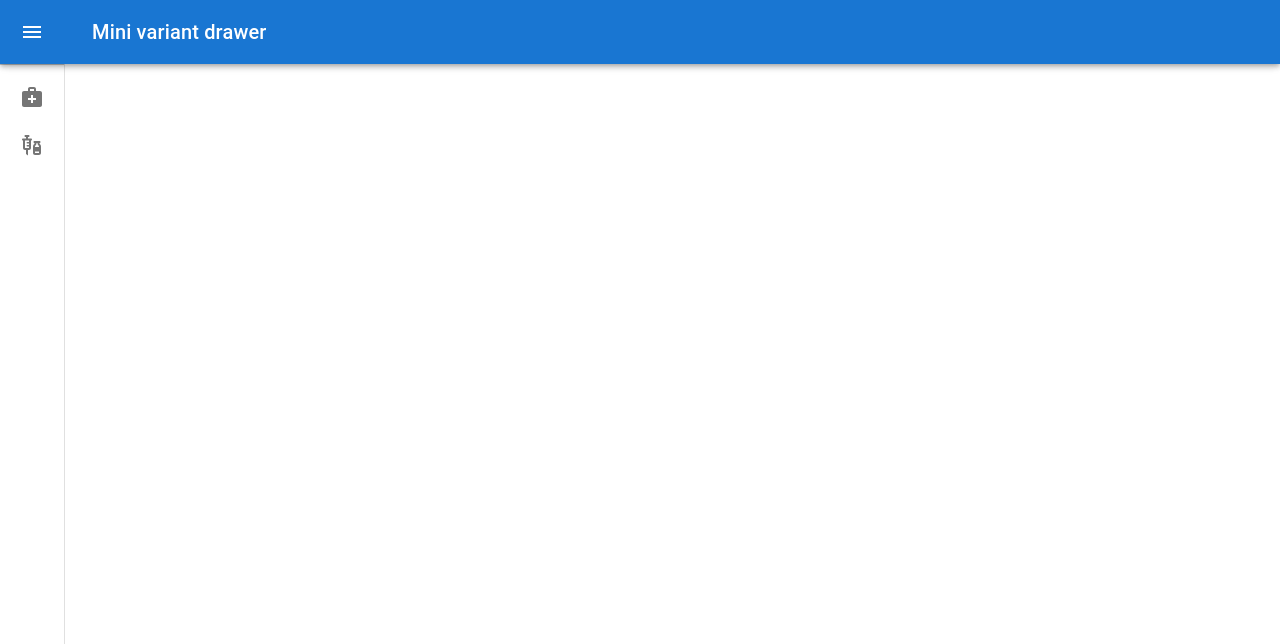
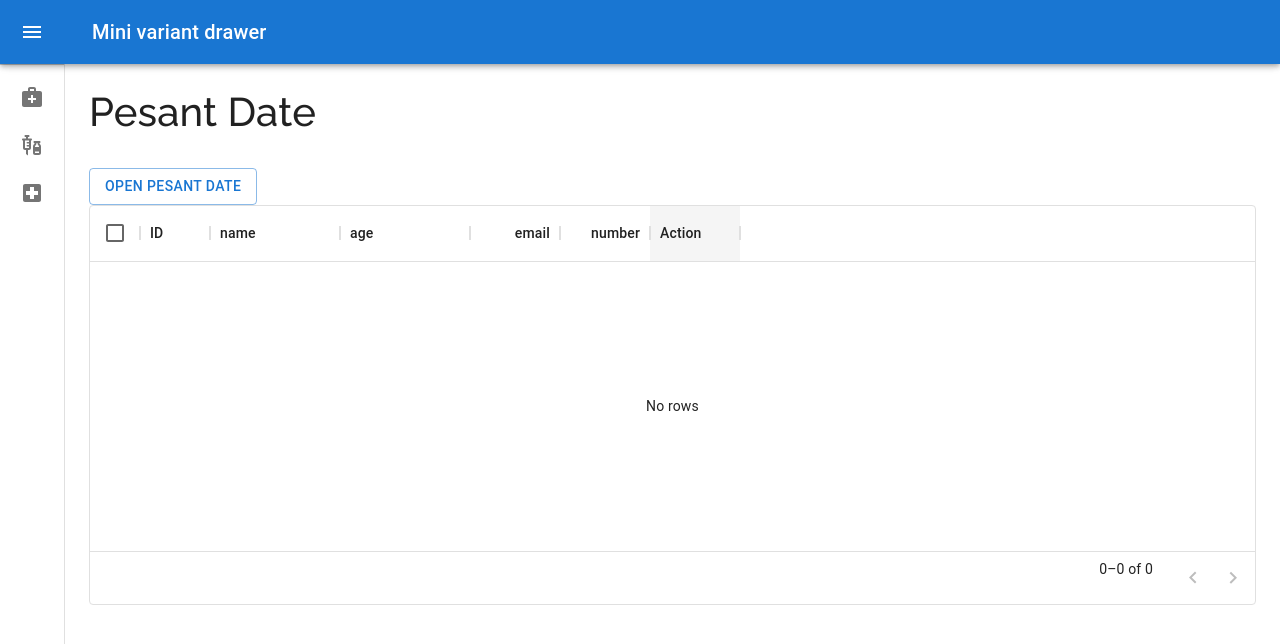
Before and after one commit to urmiljoshi/cityhospitl, a React (Create React App) app: page /pesant in a window 1280 px wide. Shown: the top 644 px of the page. Built offline with nearby package versions, Linux system fonts and the light colour scheme.

Commit message:
2-10-Pesant-date

```diff
--- a/src/Admin/componets/Layout.js
+++ b/src/Admin/componets/Layout.js
@@ -21,7 +21,7 @@ import MailIcon from '@mui/icons-material/Mail';
 import MedicalServicesIcon from '@mui/icons-material/MedicalServices';
 import { NavLink } from 'react-router-dom';
 import VaccinesIcon from '@mui/icons-material/Vaccines';
-
+import LocalHospitalIcon from '@mui/icons-material/LocalHospital';
 const drawerWidth = 240;
 
 const openedMixin = (theme) => ({
@@ -103,7 +103,9 @@ export default function Layout({children}) {
 
     let MedicinAdmin = [
         { name : 'MedicinAdmin', icon :<MedicalServicesIcon/>, to :'/MedicinAdmin' },
-        { name : 'DoctorsAdmin', icon :<VaccinesIcon/>, to :'/DoctorsAdmin' }]
+        { name : 'DoctorsAdmin', icon :<VaccinesIcon/>, to :'/DoctorsAdmin' },
+        { name : 'Pesant', icon :<LocalHospitalIcon/>, to :'/Pesant' }
+      ]
   return (
     <Box sx={{ display: 'flex' }}>
       <CssBaseline />
--- a/src/App.js
+++ b/src/App.js
@@ -16,7 +16,7 @@ import Medicine from './conteinars/Medicine/Medicine';
 import MedicinAdmin from './Admin/conteinars/MedicinAdmin';
 import Layout from './Admin/componets/Layout';
 import DoctorsAdmin from './Admin/conteinars/DoctorsAdmin';
-
+import pesant from './conteinars/pesant/Pesant';
 // const HWL = Loading(Home)
  function App() {
 
@@ -65,6 +65,7 @@ import DoctorsAdmin from './Admin/conteinars/DoctorsAdmin';
         <Switch>
             <Route exact path={'/MedicinAdmin'} component={MedicinAdmin}/>
             <Route exact path={'/DoctorsAdmin'} component={DoctorsAdmin}/>
+            <Route exact path={'/pesant'} component={pesant}/>
         </Switch>
       </Layout>
     </div>
--- /dev/null
+++ b/src/conteinars/pesant/Pesant.js
@@ -0,0 +1,264 @@
+import React from 'react';
+import Button from '@mui/material/Button';
+import TextField from '@mui/material/TextField';
+import Dialog from '@mui/material/Dialog';
+import DialogActions from '@mui/material/DialogActions';
+import DialogContent from '@mui/material/DialogContent';
+import DialogContentText from '@mui/material/DialogContentText';
+import DialogTitle from '@mui/material/DialogTitle';
+import LocalHospitalIcon from '@mui/icons-material/LocalHospital';
+// import { useState } from 'react';
+import { Form, Formik, useFormik } from 'formik';
+import * as yup from 'yup';
+import IconButton from '@mui/material/IconButton';
+import DeleteIcon from '@mui/icons-material/Delete';
+import ModeIcon from '@mui/icons-material/Mode';
+import { Update } from '@mui/icons-material';
+import { DataGrid } from '@mui/x-data-grid';
+import { useEffect , useState } from 'react';
+
+function Pesant(props) {
+    const [open, setOpen] = useState(false);
+    const [dopen, setdOpen] = React.useState(false);
+    const [data, setData] = useState([]);
+    const [did, setdid] = React.useState(false)
+    const [update, setUpdate] = useState()
+
+    const localDataFun = () => {
+        let localData = JSON.parse(localStorage.getItem("Pesant"));
+        if (localData !== null) {
+            setData(localData);
+        }
+
+    }
+    useEffect(() => {
+        localDataFun();
+    }, [])
+
+
+    const handleClickOpen = () => {
+        setOpen(true);
+        setUpdate(false);
+        formik.resetForm();
+    };
+
+    const handleDelete = (data) => {
+        setdOpen(true)
+        setdid(data.id)
+    }
+
+
+    const handleEdit = (data) => {
+        setOpen(true);
+        console.log(data);
+        formik.setValues(data)
+        setUpdate(true);
+    }
+
+    const handleDeleteData = () => {
+
+        let localData = JSON.parse(localStorage.getItem("Pesant"))
+        let Ddata = localData.filter((l) => l.id !== did)
+
+        localStorage.setItem("Pesant", JSON.stringify(Ddata))
+        setData(Ddata)
+        setdOpen(false)
+
+        console.log(Ddata);
+    }
+
+    const handleClose = () => {
+        setOpen(false);
+        setUpdate(false);
+        formik.resetForm(false);
+    };
+
+    const handleadd = (values) => {
+        let localData = JSON.parse(localStorage.getItem("Pesant"))
+        let id = Math.floor(Math.random() * 1000);
+        let data = { id: id, ...values }
+        console.log(localData, data);
+        if (localData === null) {
+            localStorage.setItem("Pesant", JSON.stringify([data]))
+        } else {
+            localData.push(data);
+            localStorage.setItem("Pesant", JSON.stringify(localData))
+        }
+        setOpen(false);
+        localDataFun();
+
+        formik.resetForm();
+    }
+    let schema = yup.object().shape({
+        name: yup.string().required('please enter name'),
+        age: yup.number().required('please Enter age'),
+        email: yup.string().required('please Enter Email'),
+        number: yup.number().required('please Enter Number'),
+    });
+    const formik = useFormik({
+        validationSchema: schema,
+        initialValues: {
+            name: '',
+            age: '',
+            email: '',
+            number: '',
+        },
+        onSubmit: values => {
+            if (update) {
+                handleUpdateData(values);
+            } else {
+                handleadd(values);
+            }
+        },
+    });
+    const handleUpdateData = (values) => {
+        const localData = JSON.parse(localStorage.getItem("Pesant"))
+        let uData = localData.map((l) => {
+            if (l.id == values.id) {
+                return values
+            } else {
+                return l;
+            }
+        })
+
+        setData(uData);
+        localStorage.setItem("Pesant", JSON.stringify(uData));
+        handleClose();
+    }
+
+    const columns = [
+        { field: 'id', headerName: 'ID', width: 70 },
+        { field: 'name', headerName: 'name', width: 130 },
+        { field: 'age', headerName: 'age', width: 130 },
+        {
+            field: 'email',
+            headerName: 'email',
+            type: 'number',
+            width: 90,
+        },
+        {
+            field: 'number',
+            headerName: 'number',
+            type: 'number',
+            width: 90,
+        },
+        {
+            field: '',
+            headerName: 'Action',
+            width: 90,
+            renderCell: (params) => (
+                <>
+                    <IconButton aria-label="delete" onClick={() => handleDelete(params.row)}>
+                        <DeleteIcon />
+                    </IconButton>
+                    <IconButton aria-label="Edit" onClick={() => handleEdit(params.row)}>
+                        <ModeIcon />
+                    </IconButton>
+                </>
+            )
+
+        },
+    ];
+
+    const { handleChange, handleSubmit, errors, values , touched, handleBlur } = formik;
+    return (
+        <div>
+            <h1>Pesant Date</h1>
+            <br />
+            <div>
+                <Button variant="outlined" onClick={handleClickOpen}>
+                    Open Pesant Date
+                </Button>
+                <div style={{ height: 400, width: '100%' }}>
+                    <DataGrid
+                        rows={data}
+                        columns={columns}
+                        pageSize={5}
+                        rowsPerPageOptions={[5]}
+                        checkboxSelection
+                    />
+                </div>
+                <Dialog open={open} onClose={handleClose}>
+                    <DialogTitle>pesant</DialogTitle>
+                    <Formik values={formik}>
+                        <Form onSubmit={handleSubmit}>
+                            <DialogContent>
+                                <TextField
+
+                                    margin="dense"
+                                    id="name"
+                                    label="name"
+                                    name="name"
+                                    fullWidth
+                                    variant="standard"
+                                    value={values.name}
+                                    onChange={handleChange}
+                                    onBlur={handleBlur}
+
+                                />
+                                <p>{errors.name && touched.name ? errors.name : ''}</p>
+
+                                <TextField
+
+                                    margin="dense"
+                                    id="email"
+                                    name="email"
+                                    label="email"
+                                    fullWidth
+                                    variant="standard"
+                                    value={values.email}
+                                    onChange={handleChange}
+                                    onBlur={handleBlur}
+
+                                />
+                                <p>{errors.email && touched.email ? errors.email : ''}</p>
+                                <TextField
+
+                                    margin="dense"
+                                    id="age"
+                                    label="age"
+                                    name="age"
+                                    fullWidth
+                                    variant="standard"
+                                    value={values.age}
+                                    onChange={handleChange}
+                                    onBlur={handleBlur}
+
+
+                                />
+                                <p>{errors.age && touched.age ? errors.age : ''}</p>
+                                <TextField
+
+                                    margin="dense"
+                                    id="Number"
+                                    label="Number"
+                                    name="number"
+                                    fullWidth
+                                    variant="standard"
+                                    value={values.number}
+                                    onChange={handleChange}
+                                    onBlur={handleBlur}
+
+                                />
+                                <p>{errors.number && touched.number ? errors.number : ''}</p>
+                                <DialogActions>
+                                    <Button onClick={handleClose}>Cancel</Button>
+                                    <Button type='submit'>{update ? "Update" :  "Add Pesant Date"}</Button>
+                                </DialogActions>
+                            </DialogContent>
+                        </Form>
+                    </Formik>
+                </Dialog>
+                <Dialog open={dopen} onClose={handleClose}>
+                    <DialogTitle>Delete Pesant Date </DialogTitle>
+                    <DialogActions>
+                        <Button onClick={handleClose}>No</Button>
+                        <Button onClick={() => handleDeleteData()}>Yes </Button>
+                    </DialogActions>
+                </Dialog>
+            </div>
+        </div>
+    );
+}
+
+export default Pesant;
```
Also changed, not shown: src/Admin/conteinars/MedicinAdmin.js (+13 -12 lines).
